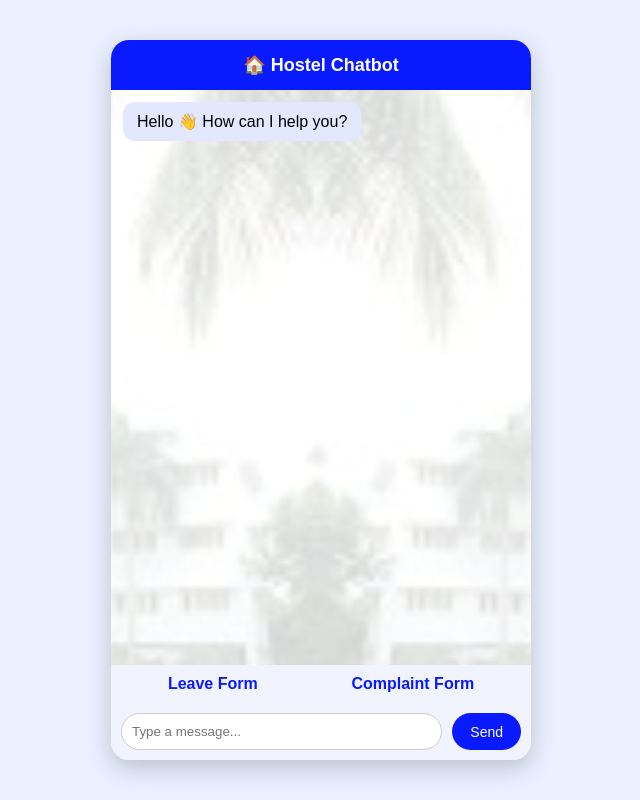
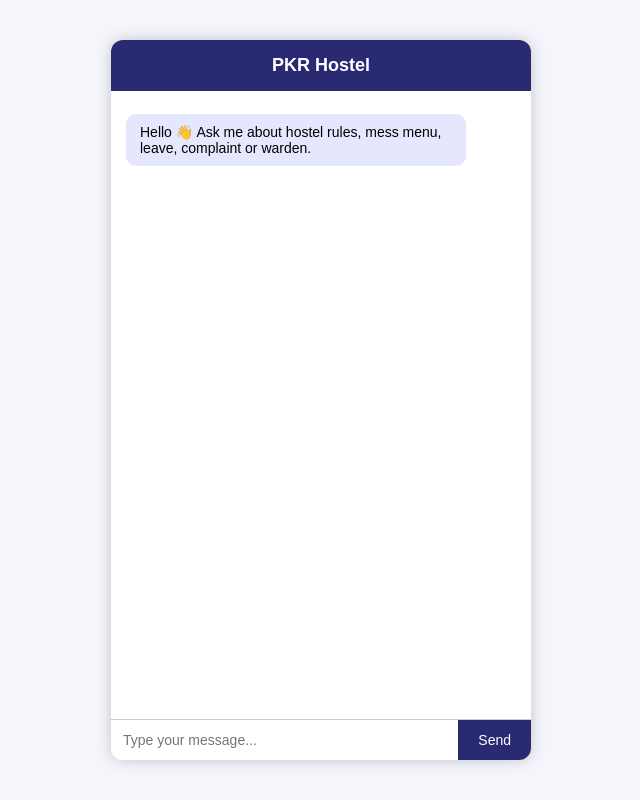
Before and after one commit to srinithisivanantham/hostel-chatbot, a Flask app: page / in a window 1280 px wide. Shown: the whole page, without its empty margins (319-959 px from the left). Run offline with Flask 3, Linux system fonts and the light colour scheme.

Commit message:
Fix chatbot logic and change UI to indigo dark blue

```diff
--- a/templates/index.html
+++ b/templates/index.html
@@ -2,180 +2,136 @@
 <html lang="en">
 <head>
 <meta charset="UTF-8">
-<title>Hostel Chatbot</title>
 <meta name="viewport" content="width=device-width, initial-scale=1.0">
+<title>PKR Hostel</title>
 
 <style>
-body {
-    margin: 0;
+body{
+    margin:0;
+    height:100vh;
+    display:flex;
+    justify-content:center;
+    align-items:center;
+    background:#f4f6fb;
     font-family: Arial, sans-serif;
-    background: #eaf0ff;
-    display: flex;
-    justify-content: center;
-    align-items: center;
-    height: 100vh;
 }
 
-/* Chat Container */
-.chat-container {
-    width: 95%;
-    max-width: 420px;
-    height: 90vh;
-    background: white;
-    border-radius: 18px;
-    box-shadow: 0 8px 25px rgba(0,0,0,0.2);
-    display: flex;
-    flex-direction: column;
-    overflow: hidden;
-    position: relative;
+.chatbox{
+    width:100%;
+    max-width:420px;
+    height:90vh;
+    background:#fff;
+    border-radius:12px;
+    box-shadow:0 0 15px rgba(0,0,0,0.2);
+    display:flex;
+    flex-direction:column;
+    overflow:hidden;
 }
 
-/* Background image (light) */
-.chat-container::before {
-    content: "";
-    position: absolute;
-    inset: 0;
-    background: url("{{ url_for('static', filename='images/hostel.jpeg') }}") center/cover no-repeat;
-    opacity: 0.18;
-    z-index: 0;
+/* HEADER */
+.header{
+    background:#2a2a72; /* INDIGO */
+    color:white;
+    text-align:center;
+    padding:15px;
+    font-size:18px;
+    font-weight:bold;
 }
 
-/* Header */
-.chat-header {
-    background: #0A1AFF;
-    color: white;
-    text-align: center;
-    padding: 14px;
-    font-size: 18px;
-    font-weight: bold;
-    z-index: 1;
+/* CHAT AREA */
+.chat-area{
+    flex:1;
+    padding:15px;
+    overflow-y:auto;
+    background:rgba(255,255,255,0.9);
 }
 
-/* Messages */
-.chat-messages {
-    flex: 1;
-    padding: 12px;
-    overflow-y: auto;
-    z-index: 1;
+.msg{
+    max-width:80%;
+    padding:10px 14px;
+    margin:8px 0;
+    border-radius:10px;
+    font-size:14px;
 }
 
-/* Bot message */
-.bot {
-    background: #e3e8ff;
-    color: #000;
-    padding: 10px 14px;
-    border-radius: 12px;
-    margin-bottom: 10px;
-    width: fit-content;
-    max-width: 80%;
+.user{
+    background:#2a2a72;
+    color:white;
+    margin-left:auto;
 }
 
-/* User message */
-.user {
-    background: #0A1AFF;
-    color: white;
-    padding: 10px 14px;
-    border-radius: 12px;
-    margin-bottom: 10px;
-    margin-left: auto;
-    width: fit-content;
-    max-width: 80%;
+.bot{
+    background:#e5e7ff;
+    color:#000;
+    margin-right:auto;
 }
 
-/* Input area */
-.chat-input {
-    display: flex;
-    padding: 10px;
-    background: #f1f4ff;
-    z-index: 1;
+/* INPUT */
+.input-area{
+    display:flex;
+    border-top:1px solid #ccc;
 }
 
-.chat-input input {
-    flex: 1;
-    padding: 10px;
-    border-radius: 20px;
-    border: 1px solid #ccc;
-    outline: none;
+input{
+    flex:1;
+    padding:12px;
+    border:none;
+    outline:none;
+    font-size:14px;
 }
 
-.chat-input button {
-    margin-left: 10px;
-    padding: 10px 18px;
-    border-radius: 20px;
-    border: none;
-    background: #0A1AFF;
-    color: white;
-    font-size: 14px;
-    cursor: pointer;
+button{
+    background:#2a2a72;
+    color:white;
+    border:none;
+    padding:0 20px;
+    cursor:pointer;
+    font-size:14px;
 }
 
-/* Links */
-.form-links {
-    display: flex;
-    justify-content: space-around;
-    padding: 10px;
-    background: #f1f4ff;
-    z-index: 1;
-}
-
-.form-links a {
-    text-decoration: none;
-    color: #0A1AFF;
-    font-weight: bold;
+button:hover{
+    background:#1d1d5f;
 }
 </style>
 </head>
 
 <body>
 
-<div class="chat-container">
+<div class="chatbox">
+    <div class="header">PKR Hostel</div>
 
-    <div class="chat-header">🏠 Hostel Chatbot</div>
-
-    <div class="chat-messages" id="chatBox">
-        <div class="bot">Hello 👋 How can I help you?</div>
+    <div class="chat-area" id="chat">
+        <div class="msg bot">Hello 👋 Ask me about hostel rules, mess menu, leave, complaint or warden.</div>
     </div>
 
-    <div class="form-links">
-        <a href="/leave">Leave Form</a>
-        <a href="/complaint">Complaint Form</a>
+    <div class="input-area">
+        <input type="text" id="msg" placeholder="Type your message..." />
+        <button onclick="send()">Send</button>
     </div>
-
-    <div class="chat-input">
-        <input type="text" id="userInput" placeholder="Type a message..." />
-        <button onclick="sendMessage()">Send</button>
-    </div>
-
 </div>
 
 <script>
-function sendMessage() {
-    let input = document.getElementById("userInput");
-    let message = input.value.trim();
-    if (message === "") return;
+function send(){
+    let input = document.getElementById("msg");
+    let text = input.value.trim();
+    if(text==="") return;
 
-    let chatBox = document.getElementById("chatBox");
+    addMsg(text, "user");
+    input.value="";
 
-    let userMsg = document.createElement("div");
-    userMsg.className = "user";
-    userMsg.innerText = message;
-    chatBox.appendChild(userMsg);
+    fetch(`/get?msg=${encodeURIComponent(text)}`)
+    .then(res=>res.text())
+    .then(data=>{
+        addMsg(data, "bot");
+    });
+}
 
-    fetch("/chat", {
-        method: "POST",
-        headers: {"Content-Type": "application/json"},
-        body: JSON.stringify({message: message})
-    })
-    .then(res => res.json())
-    .then(data => {
-        let botMsg = document.createElement("div");
-        botMsg.className = "bot";
-        botMsg.innerText = data.reply;
-        chatBox.appendChild(botMsg);
-        chatBox.scrollTop = chatBox.scrollHeight;
-    });
-
-    input.value = "";
+function addMsg(text, cls){
+    let div = document.createElement("div");
+    div.className = "msg " + cls;
+    div.innerHTML = text;
+    document.getElementById("chat").appendChild(div);
+    document.getElementById("chat").scrollTop = chat.scrollHeight;
 }
 </script>
 
```
